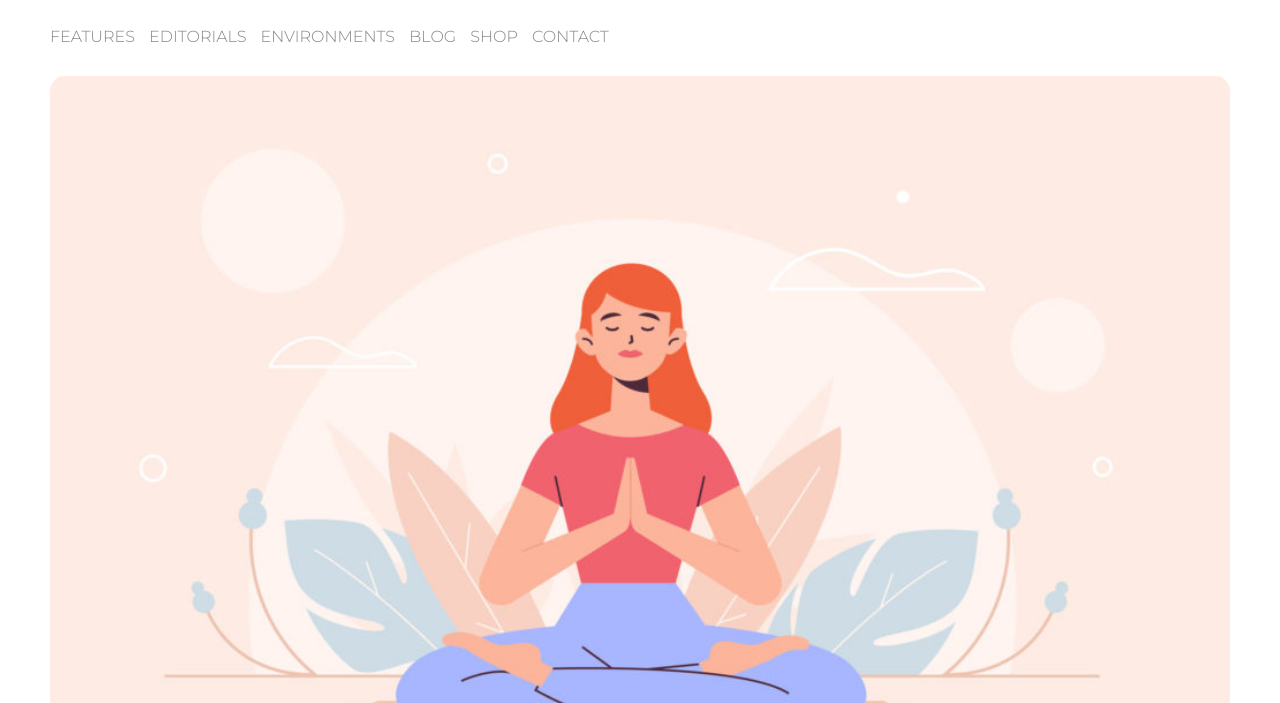
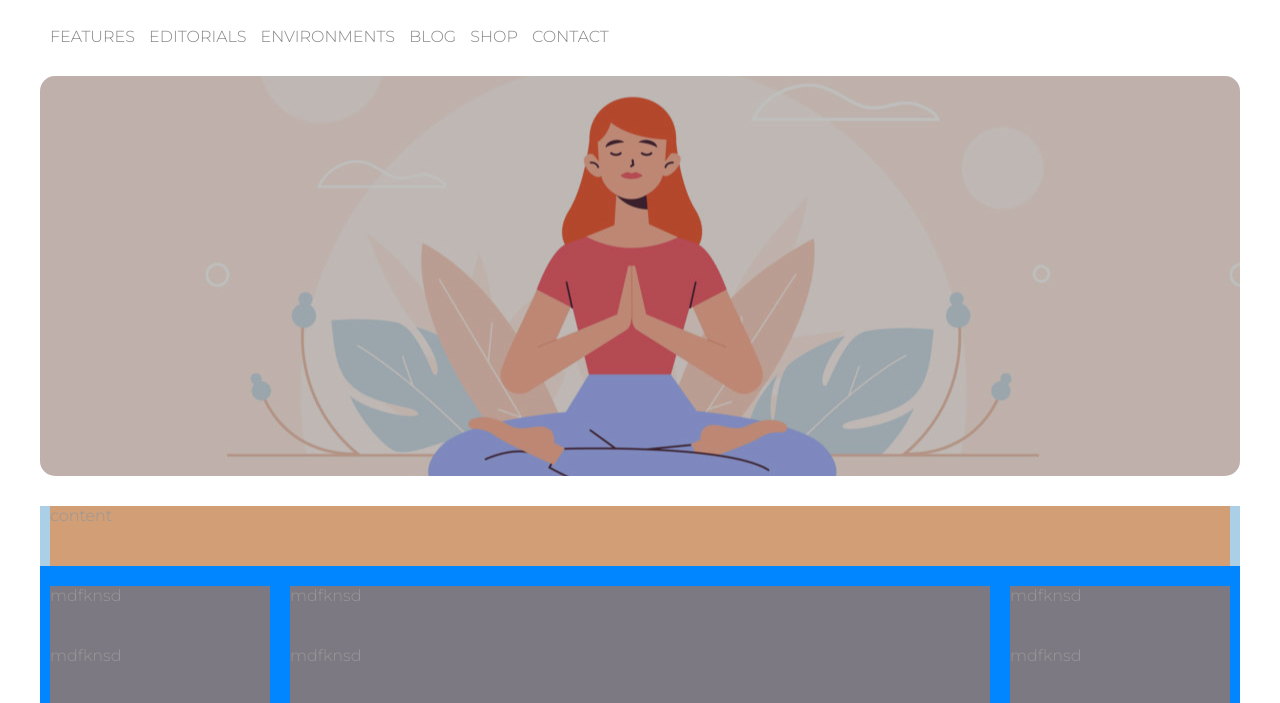
Before and after one commit to SofMD/htmlcss-wp, a plain HTML site: page index.html in a window 1280 px wide. Shown: the part 97-800 px from the top of the page. Drawn offline with Linux system fonts and the light colour scheme.

Commit message:
img/hero

```diff
--- a/css/master.css
+++ b/css/master.css
@@ -37,6 +37,13 @@ body {
     background-color: rgba(247, 111, 7, 0.5);
 }
 
+.pic {
+    width: 100%;
+    background-position: center;
+    border-radius: 15px;
+    filter: brightness(75%);
+}
+
 /*HEADER*/
 .brand {
     display: inline-block;
@@ -63,10 +70,13 @@ body {
 }
 
 /*HERO*/
-.pictures {
-    width: 100%;
-    border-radius: 15px;
+.hero {
+    height: 400px;
+    background-attachment: fixed ;
+    background-image: url(../img/banner.jpg);
 }
+
+
 
 
 /*colums section*/
--- a/index.html
+++ b/index.html
@@ -43,9 +43,7 @@
         <!--MAIN-->
         <main class="mrg">
 
-            <section class="hero mrg pdng">
-                <img class="pictures" src="./img/banner.jpg" alt="">
-
+            <section class="hero mrg pdng pic">
             </section>
 
             <section class="colums-section">
```
